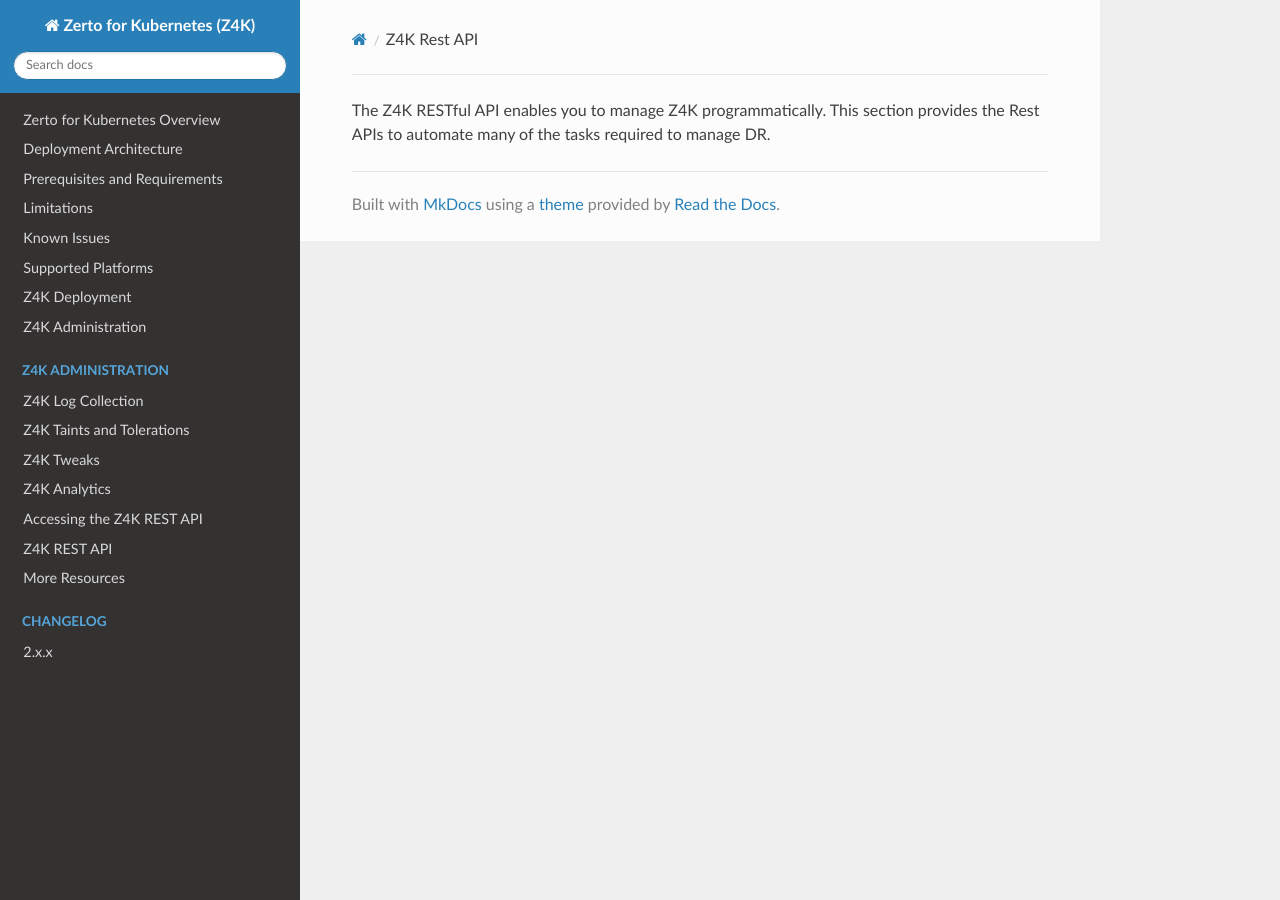
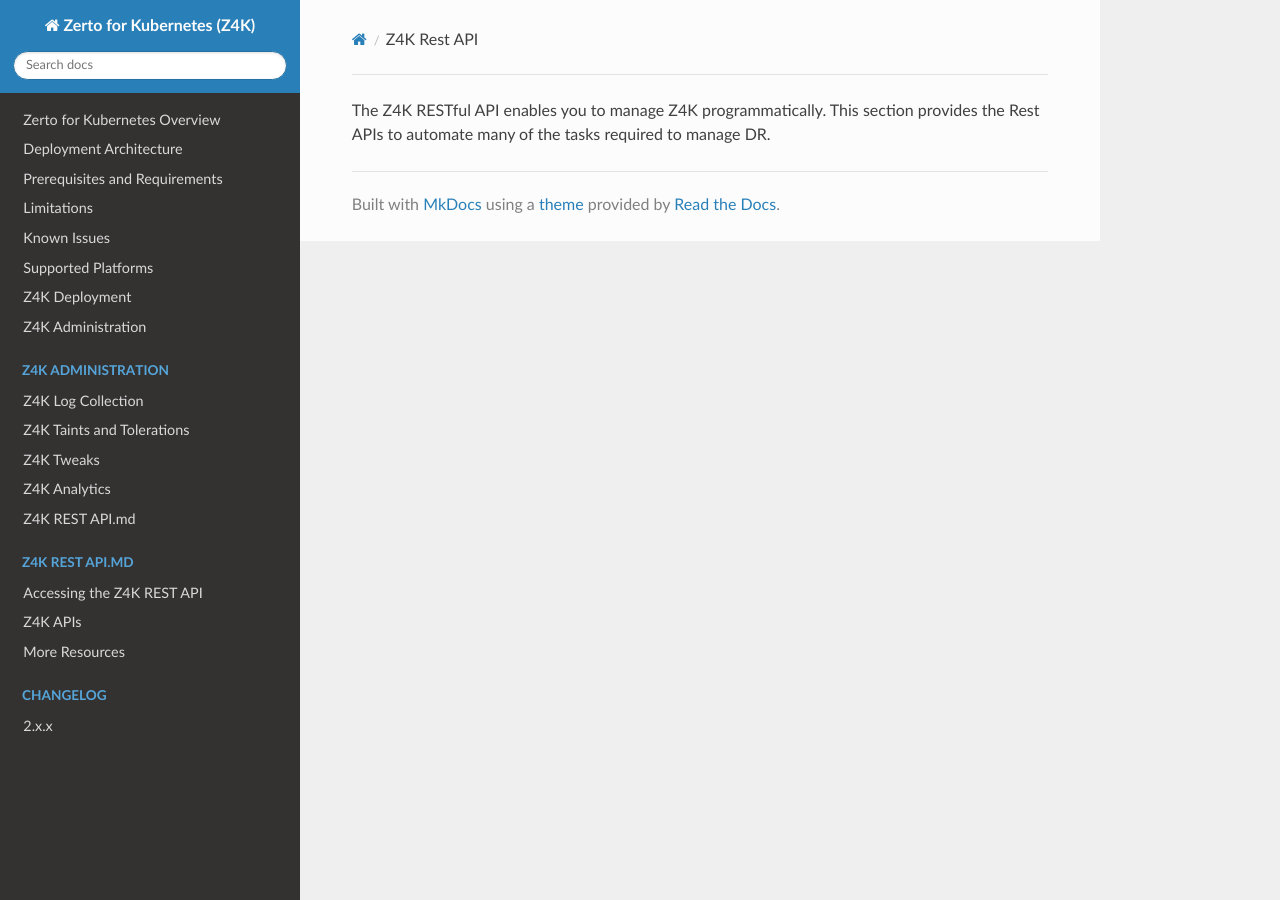
Before and after one commit to ZertoPublic/Z4K, an MkDocs documentation site: the page built from docs/Z4K Rest API.md, in a window 1280 px wide. Built offline with MkDocs 1.6.1, drawn with Linux system fonts in a browser that asks for light colours.

Commit message:
Update mkdocs.yml

```diff
--- a/mkdocs.yml
+++ b/mkdocs.yml
@@ -16,8 +16,10 @@ nav:
   - Z4K Taints and Tolerations: TaintsandTolerations.md
   - Z4K Tweaks: Tweaks.md
 - Z4K Analytics: Z4KAnalytics.md
-- Accessing the Z4K REST API: AccessingZ4KRESTAPI.md
-- Z4K REST API: openapi.md
+- Z4K REST API.md: Z4K REST API
+- Z4K REST API.md:
+  - Accessing the Z4K REST API: AccessingZ4KRESTAPI.md
+  - Z4K APIs: openapi.md
 - More Resources: MoreResources.md
 - ChangeLog:
   - '2.x.x': ./changes/version2.x.x.md
```
